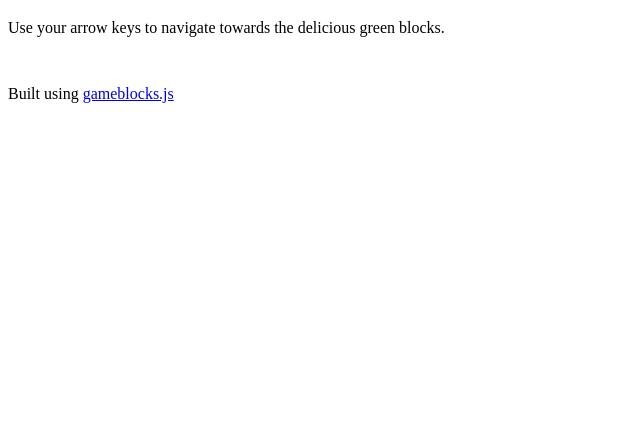
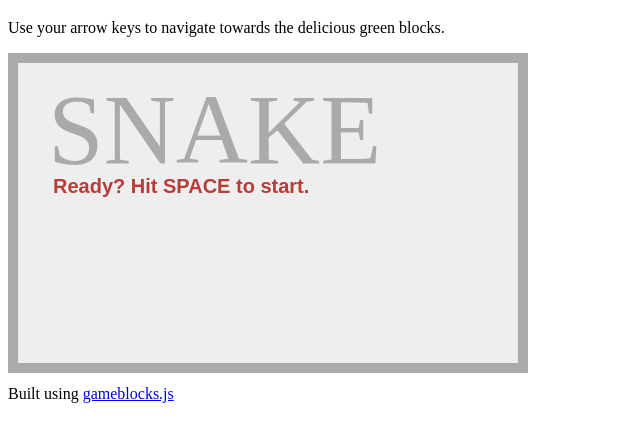
Before and after one commit to shazow/gameblocks.js, a plain HTML site: page examples/snake/index.html in a window 1280 px wide. Shown: the part 61-502 px from the top of the page, without its empty margins (0-640 px from the left). Drawn offline with Linux system fonts and the light colour scheme.

Commit message:
Fixed module scoping bug, ported examples.

```diff
--- a/examples/builder/index.html
+++ b/examples/builder/index.html
@@ -25,9 +25,7 @@
 
 <script src="../../externs/Class.js"></script>
 <script src="../../externs/unstdlib.js"></script>
-
-<script src="../../src/Dom.js"></script>
-<script src="../../src/Global.js"></script>
+<script src="../../externs/Dom.js"></script>
 
 <script src="../../src/Camera.js"></script>
 <script src="../../src/Clock.js"></script>
--- a/examples/snake/index.html
+++ b/examples/snake/index.html
@@ -25,9 +25,7 @@
 
 <script src="../../externs/Class.js"></script>
 <script src="../../externs/unstdlib.js"></script>
-
-<script src="../../src/Dom.js"></script>
-<script src="../../src/Global.js"></script>
+<script src="../../externs/Dom.js"></script>
 
 <script src="../../src/Camera.js"></script>
 <script src="../../src/Clock.js"></script>
@@ -93,7 +91,7 @@
     });
 
 
-    state_machine.add(new Game.State('intro', {
+    state_machine.add('intro', {
         'enter': function() {
             ctx.fillStyle = '#eee';
             ctx.fillRect(0, 0, WIDTH*MAGNIFY, HEIGHT*MAGNIFY);
@@ -110,9 +108,9 @@
                 state_machine.enter('play');
             });
         }
-    }));
+    });
 
-    state_machine.add(new Game.State('died', {
+    state_machine.add('died', {
         'enter': function() {
             ctx.fillStyle = 'rgba(0,0,0,0.8)';
             ctx.fillRect(0, 0, WIDTH*MAGNIFY, HEIGHT*MAGNIFY);
@@ -130,9 +128,9 @@
                 state_machine.enter('play');
             });
         }
-    }));
+    });
 
-    state_machine.add(new Game.State('play', {
+    state_machine.add('play', {
         'enter': function() {
             player = {
                 'pos': [15,15],
@@ -247,7 +245,7 @@
                 ctx.fillRect(pos[0]*MAGNIFY, pos[1]*MAGNIFY, MAGNIFY, MAGNIFY);
             }
         }
-    }));
+    });
 
 
     state_machine.enter('intro'); // Start the state machine at the intro
--- a/src/Dom.js
+++ b/externs/Dom.js
@@ -1,3 +1,6 @@
+// Dom - Copyright 2011 Andrey Petrov <andrey.petrov@shazow.net> (MIT Licensed)
+// Based on a tiny subset of jQuery (http://jquery.com/)
+
 var Dom = window.Dom = {
     select: function(selector) {
         return selector.charAt(0) == '#' ? document.getElementById(selector.substr(1)) : document.getElementsByTagName(selector);
--- a/src/Camera.js
+++ b/src/Camera.js
@@ -1,4 +1,4 @@
-Game = (function(Game) {
+var Game = (function(Game) {
 
     var Camera = Game.Camera = Class({
         width: 640,
--- a/src/Clock.js
+++ b/src/Clock.js
@@ -1,4 +1,4 @@
-Game = (function(Game) {
+var Game = (function(Game) {
     /*
      * Turns out that calling ``new Date()`` many times per frame is noticeably
      * slow, so having a global clock that you can refer to many times per
--- a/src/Engine.js
+++ b/src/Engine.js
@@ -1,4 +1,4 @@
-Game = (function(Game) {
+var Game = (function(Game) {
 
     var Engine = Game.Engine = Class({
         loop: null,
--- a/src/Entity.js
+++ b/src/Entity.js
@@ -1,4 +1,4 @@
-Game = (function(Game) {
+var Game = (function(Game) {
 
     var Entity = Game.Entity = Class({
         pos: [0, 0],
--- a/src/Input.js
+++ b/src/Input.js
@@ -1,4 +1,4 @@
-Game = (function(Game) {
+var Game = (function(Game) {
 
     var Input = Game.Input = Class({
         bindings: {},
--- a/src/Intelligence.js
+++ b/src/Intelligence.js
@@ -52,7 +52,7 @@
 //      }
 //  }
 
-Game = (function(Game) {
+var Game = (function(Game) {
 
     /**
      * A* search algorithm for path-finding.
--- a/src/Renderer.js
+++ b/src/Renderer.js
@@ -1,4 +1,4 @@
-Game = (function(Game) {
+var Game = (function(Game) {
 
     var CanvasRenderer = Game.CanvasRenderer = Class({
         container: null,
--- a/src/State.js
+++ b/src/State.js
@@ -13,7 +13,7 @@
  * The goal of a state is to define the behaviour for a contained subset of
  * the experience and handle transitions in to and out of it.
  */
-Game = (function(Game) {
+var Game = (function(Game) {
 
     var nullfn = function() {};
 
```
Also changed, not shown: examples/builder/npc_with_pathfinding.html (+1 -3 lines), examples/colorblinker/index.html (+1 -3 lines), examples/connect5/index.html (+1 -3 lines), examples/jump/index.html (+1 -3 lines).
